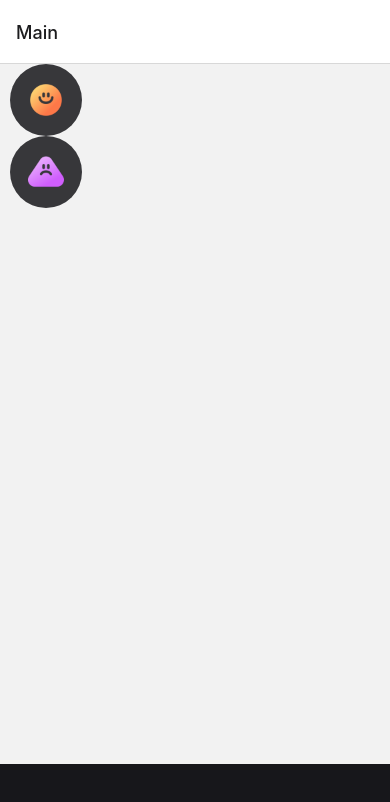
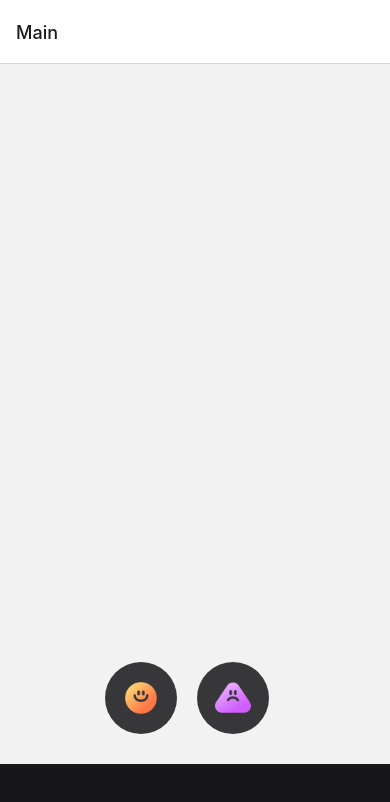
Before and after one commit to sa02045/omoji, a React Native app: screen /Main in a window 390 px wide. Shown: the top 802 px of the page. Built offline with nearby package versions, Linux system fonts and the light colour scheme.

Commit message:
feat: 버튼 위치

```diff
--- a/src/screens/MainScreen.tsx
+++ b/src/screens/MainScreen.tsx
@@ -1,14 +1,29 @@
-import {View} from 'react-native';
-
+import {Dimensions, StyleSheet, View} from 'react-native';
 import React from 'react';
 import {EvaluateButton} from '../components/EvaluateButton';
 export function MainScreen() {
   return (
-    <View>
-      <View>
+    <View style={styles.container}>
+      <View style={styles.buttonContainer}>
         <EvaluateButton type="good" onPress={() => {}} />
         <EvaluateButton type="hmm" onPress={() => {}} />
       </View>
     </View>
   );
 }
+
+const {width} = Dimensions.get('window');
+
+const styles = StyleSheet.create({
+  container: {
+    flex: 1,
+    position: 'relative',
+  },
+  buttonContainer: {
+    position: 'absolute',
+    display: 'flex',
+    flexDirection: 'row',
+    left: width / 2 - 100,
+    bottom: 30,
+  },
+});
```
